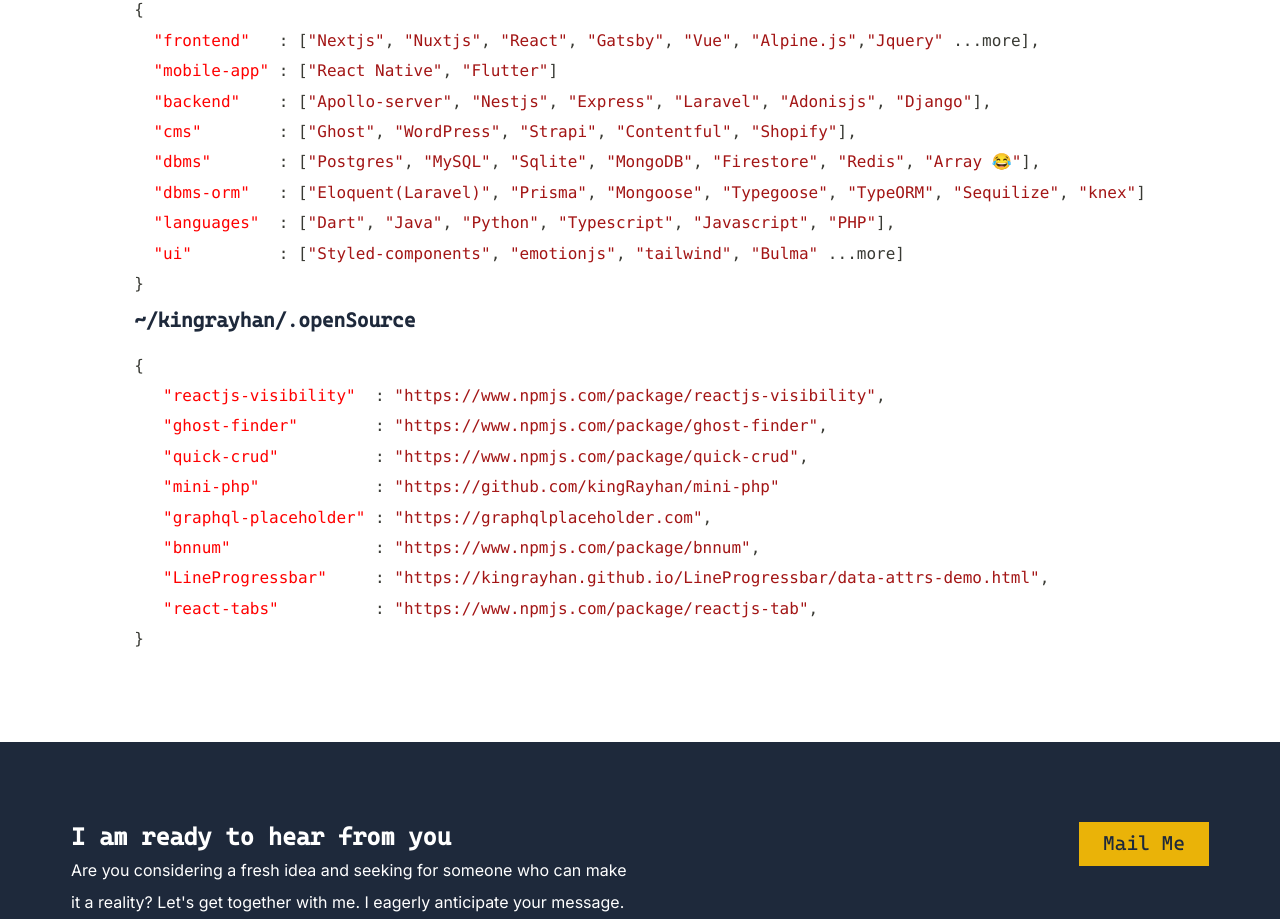
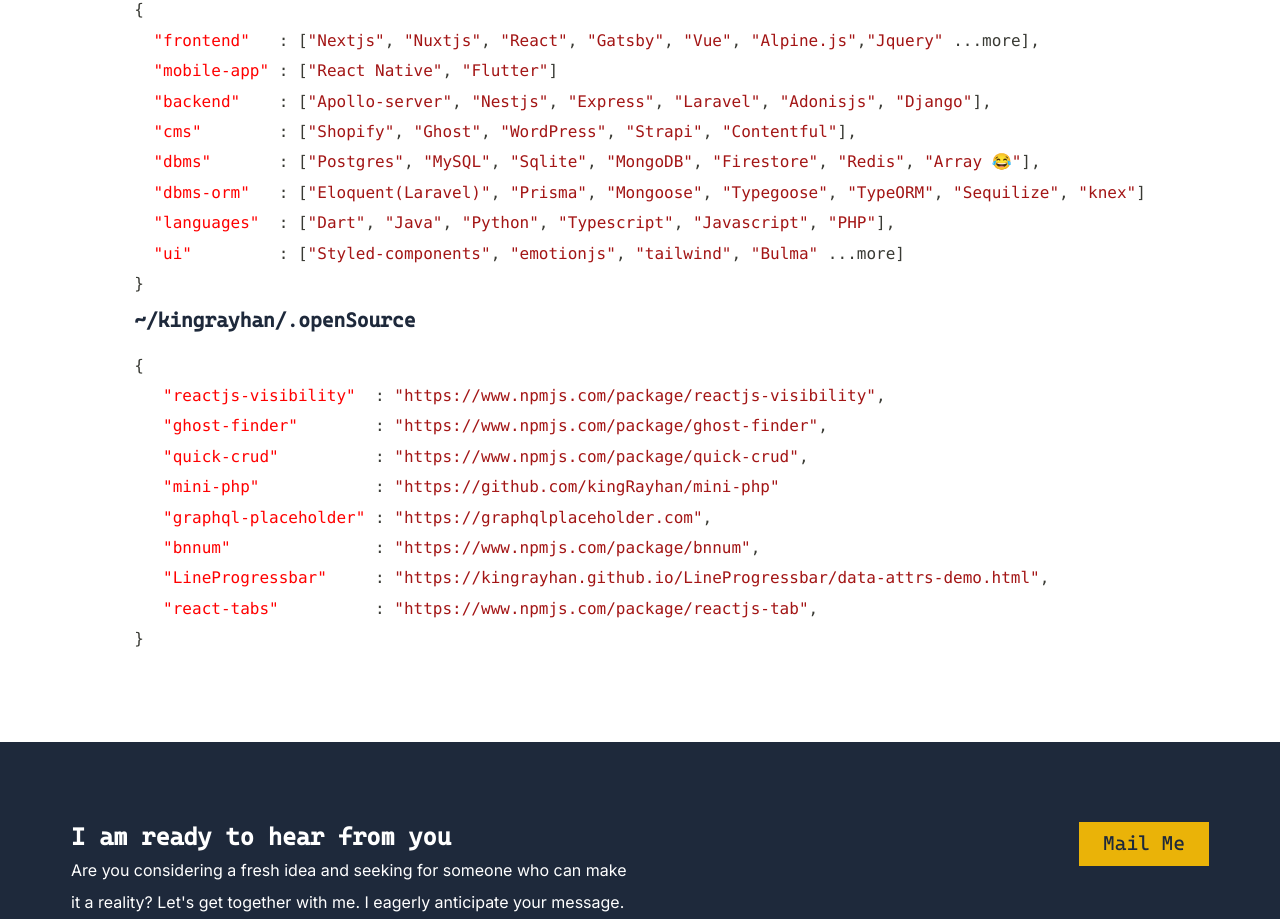
Before and after one commit to kingRayhan/rayhan.dev, a Next.js app: page / in a window 1280 px wide. Shown: the part 1759-2678 px from the top of the page. Built offline with nearby package versions, Linux system fonts and the light colour scheme.

Commit message:
Update Stacks.tsx

```diff
--- a/src/app/components/Stacks.tsx
+++ b/src/app/components/Stacks.tsx
@@ -22,7 +22,7 @@
   "frontend"   : ["Nextjs", "Nuxtjs", "React", "Gatsby", "Vue", "Alpine.js","Jquery" ...more],
   "mobile-app" : ["React Native", "Flutter"]
   "backend"    : ["Apollo-server", "Nestjs", "Express", "Laravel", "Adonisjs", "Django"],
-  "cms"        : ["Ghost", "WordPress", "Strapi", "Contentful", "Shopify"],
+  "cms"        : ["Shopify", "Ghost", "WordPress", "Strapi", "Contentful"],
   "dbms"       : ["Postgres", "MySQL", "Sqlite", "MongoDB", "Firestore", "Redis", "Array 😂"],
   "dbms-orm"   : ["Eloquent(Laravel)", "Prisma", "Mongoose", "Typegoose", "TypeORM", "Sequilize", "knex"]
   "languages"  : ["Dart", "Java", "Python", "Typescript", "Javascript", "PHP"],
```
